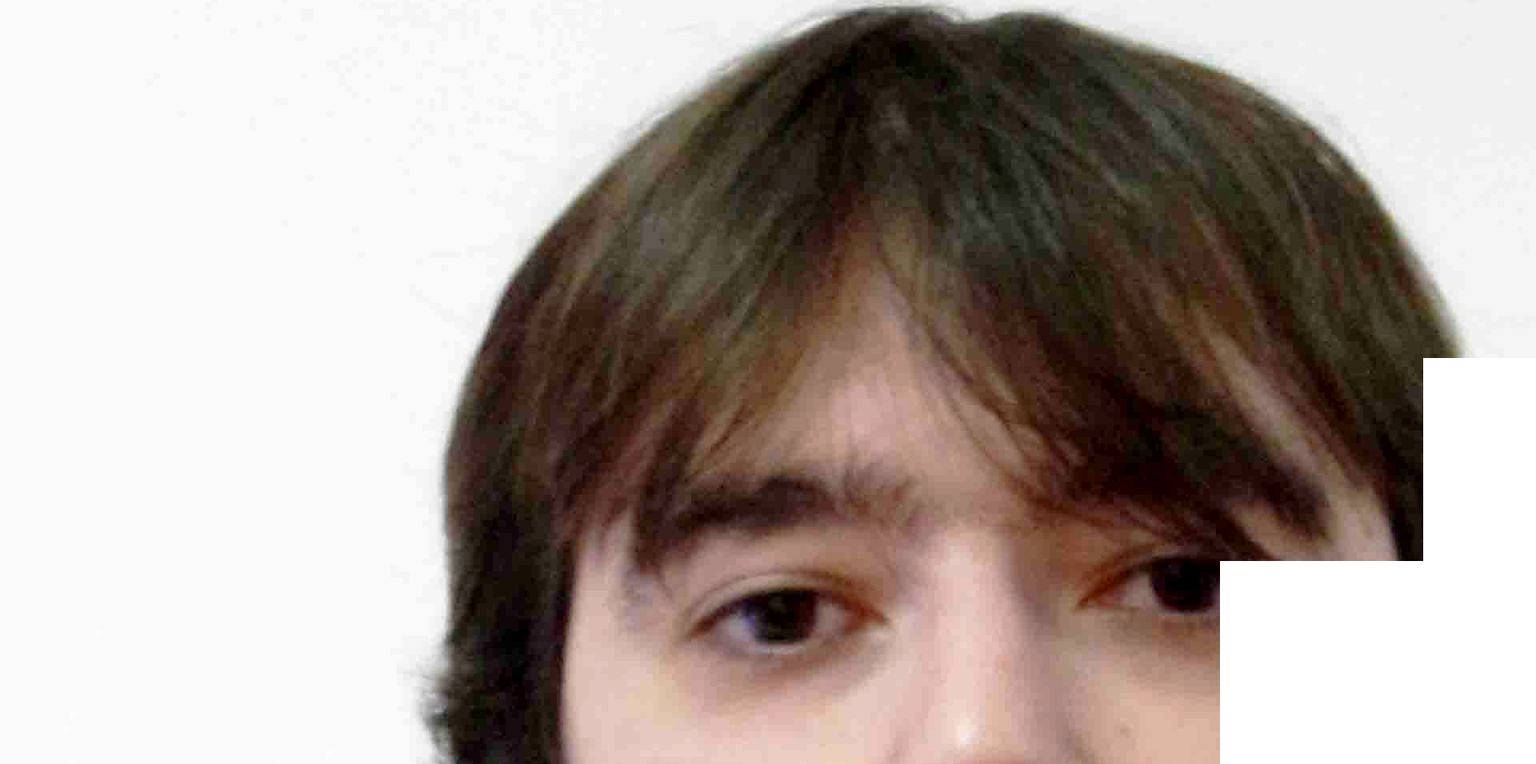
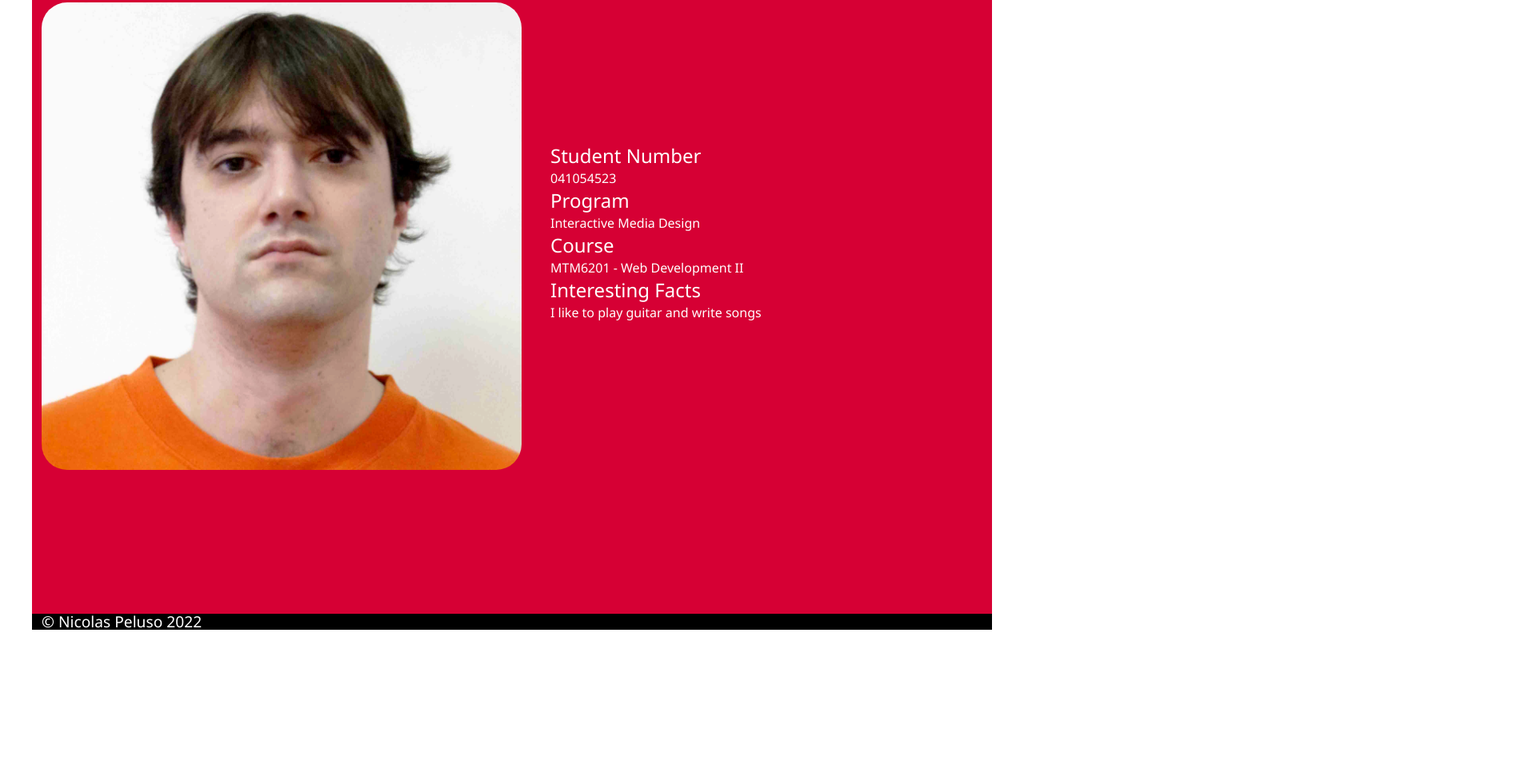
Before and after one commit to pelu0003/mtm6201-week1, a plain HTML site: page index.html in a window 1280 px wide. Shown: the part 61-1017 px from the top of the page at 80% size, 1920 px wide, since content can reach past the window. After the commit the page ends 852 px from the top, so only its background shows below. Drawn offline with Linux system fonts and the light colour scheme.

Commit message:
adds css

```diff
--- a/css/styles.css
+++ b/css/styles.css
@@ -0,0 +1,61 @@
+* ,
+::after ,
+::before {
+    box-sizing: border-box;
+
+}
+
+html{
+    font-size: 16px;
+    font-family: 'Segoe UI', Tahoma, Geneva, Verdana, sans-serif;
+    color: white;
+}
+.container{
+    max-width: 1200px;
+    margin: 0 auto;
+    background-color:#D60034 ;
+}
+h1{
+    font-size: 3rem;
+    text-align: center;
+    margin-bottom: 1rem;
+}
+
+img{
+    width:50%;
+    height: auto;
+    margin-bottom: 1rem;
+    margin-left: 1%;
+    float: left;
+    border-radius: 2rem;
+    margin-bottom: 15%;
+}
+
+dl{
+    width: 40%;
+    float: left;
+    margin-left: 3%;
+    margin-top: 15%;
+}
+
+dt{
+    font-size: 1.5rem;
+    margin-bottom: 0.5rem;
+}
+dd{
+    margin-bottom: 0.5rem;
+}
+
+.stop{
+    clear: both;
+}
+
+footer{
+    background-color: black;
+
+}
+
+footer p{
+    margin-left: 1%;
+    font-size: 1.2rem;
+}
--- a/index.html
+++ b/index.html
@@ -31,8 +31,10 @@
             </dl>
 
         </main>
-        <footer>
-            &copy; Nicolas Peluso 2022
+        <footer class="stop">
+            <p>
+                &copy; Nicolas Peluso 2022
+            </p>
         </footer>
      </div>
 
```
